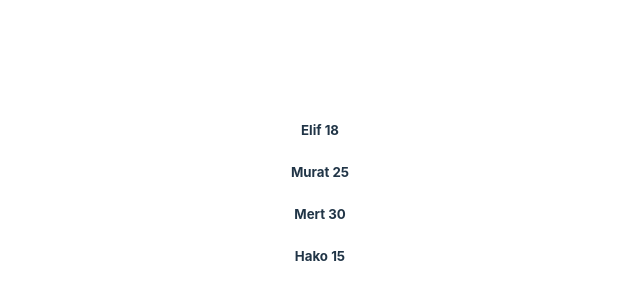
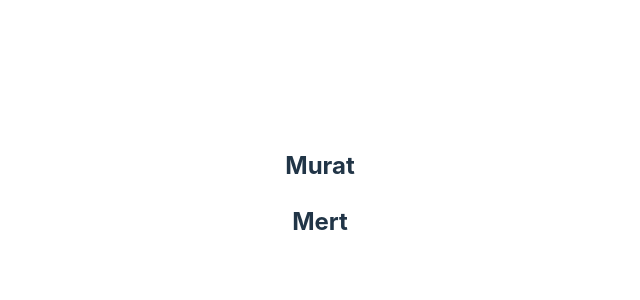
Before and after one commit to muratcankirdar/react-egitim-28-nisan, a React (Vite) app: page / in a window 1280 px wide. Shown: the part 206-506 px from the top of the page, without its empty margins (320-960 px from the left). Built offline with nearby package versions, Linux system fonts and the light colour scheme.

Commit message:
map exercise v3

```diff
--- a/src/App.jsx
+++ b/src/App.jsx
@@ -23,13 +23,13 @@ function App() {
   return (
     <>
       <div>
-        {people.map((person) => {
-          return (
-            <>
-              <h5>{`${person.name} ${person.age}`}</h5>
-            </>
-          );
-        })}
+        {/* {JSON.stringify(people)} */}
+
+        {people
+          .filter((person) => person.name.startsWith("M"))
+          .map((person) => (
+            <h2 key={person.name}>{person.name}</h2>
+          ))}
       </div>
     </>
   );
```
